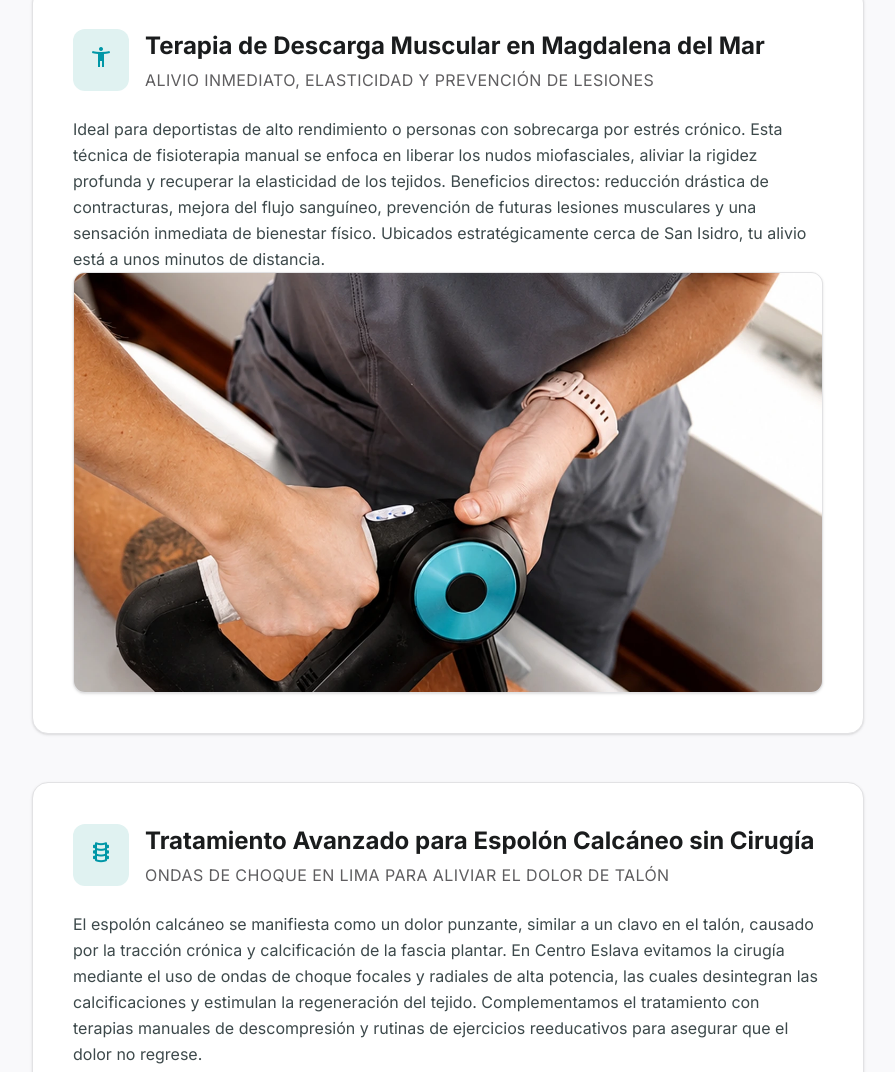
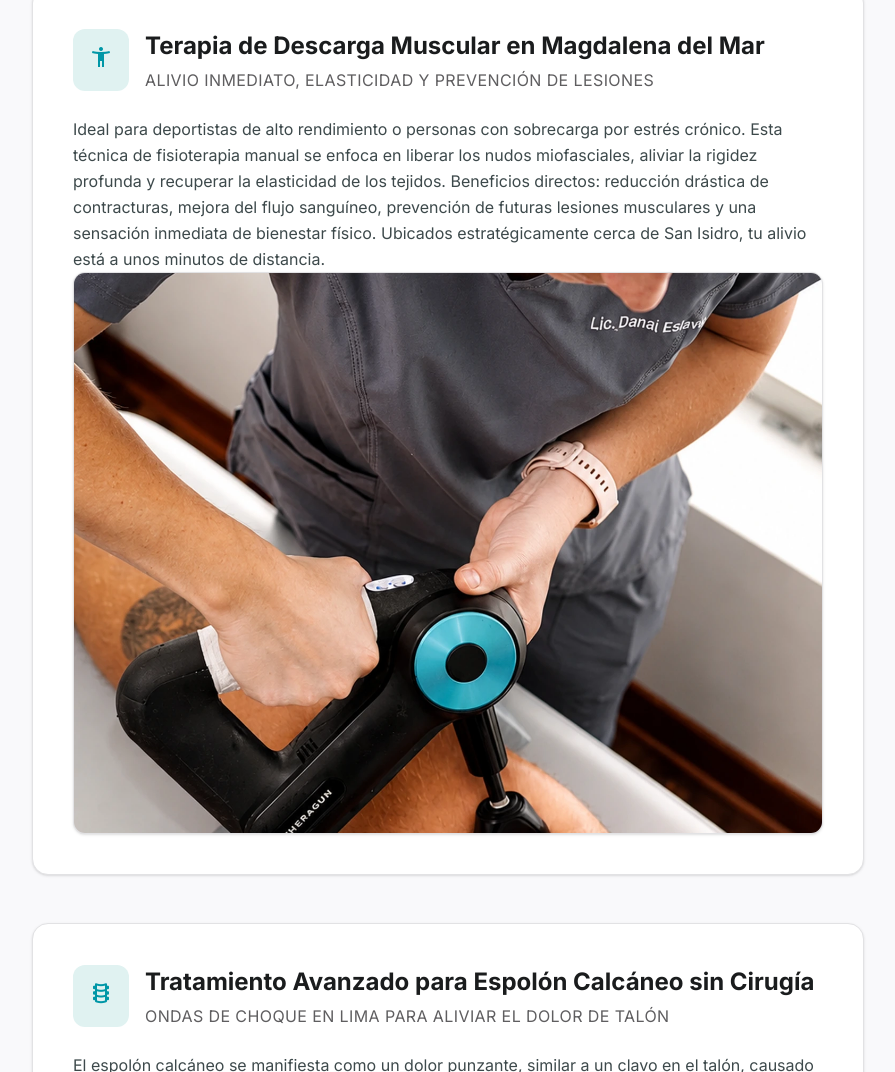
Before and after one commit to ABblack88/web-centro-eslava, a website: page servicios.html in a window 1280 px wide. Shown: the part 1700-2772 px from the top of the page, without its empty margins (192-1087 px from the left). Drawn offline with nearby package versions, Linux system fonts and the light colour scheme.

Commit message:
Cambiar aspect-video a aspect-[4/3] en Descarga Muscular para mostrar pistola completa

```diff
--- a/servicios.html
+++ b/servicios.html
@@ -233,7 +233,7 @@
                         alivio está a unos minutos de distancia.
                     </p>
                     <div
-                        class="aspect-video w-full max-w-3xl rounded-xl overflow-hidden shadow-sm border border-surface-variant bg-surface-container-high mx-auto relative group mt-6">
+                        class="aspect-[4/3] w-full max-w-3xl rounded-xl overflow-hidden shadow-sm border border-surface-variant bg-surface-container-high mx-auto relative group mt-6">
                         <img class="w-full h-full object-cover object-bottom" src="img/DESCARGA MUSCULAR.webp"
                             alt="Terapia de Descarga Muscular">
                     </div>
```
